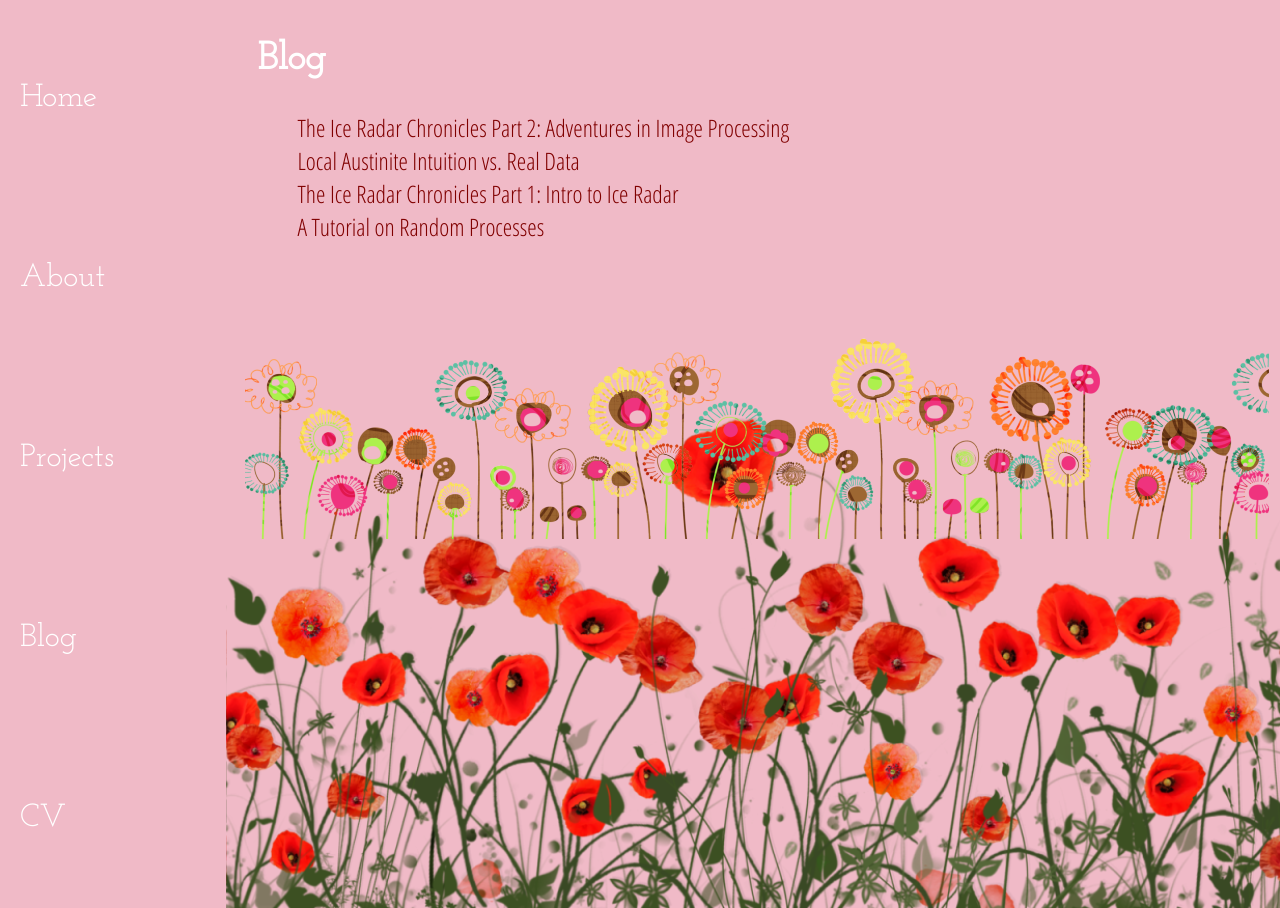
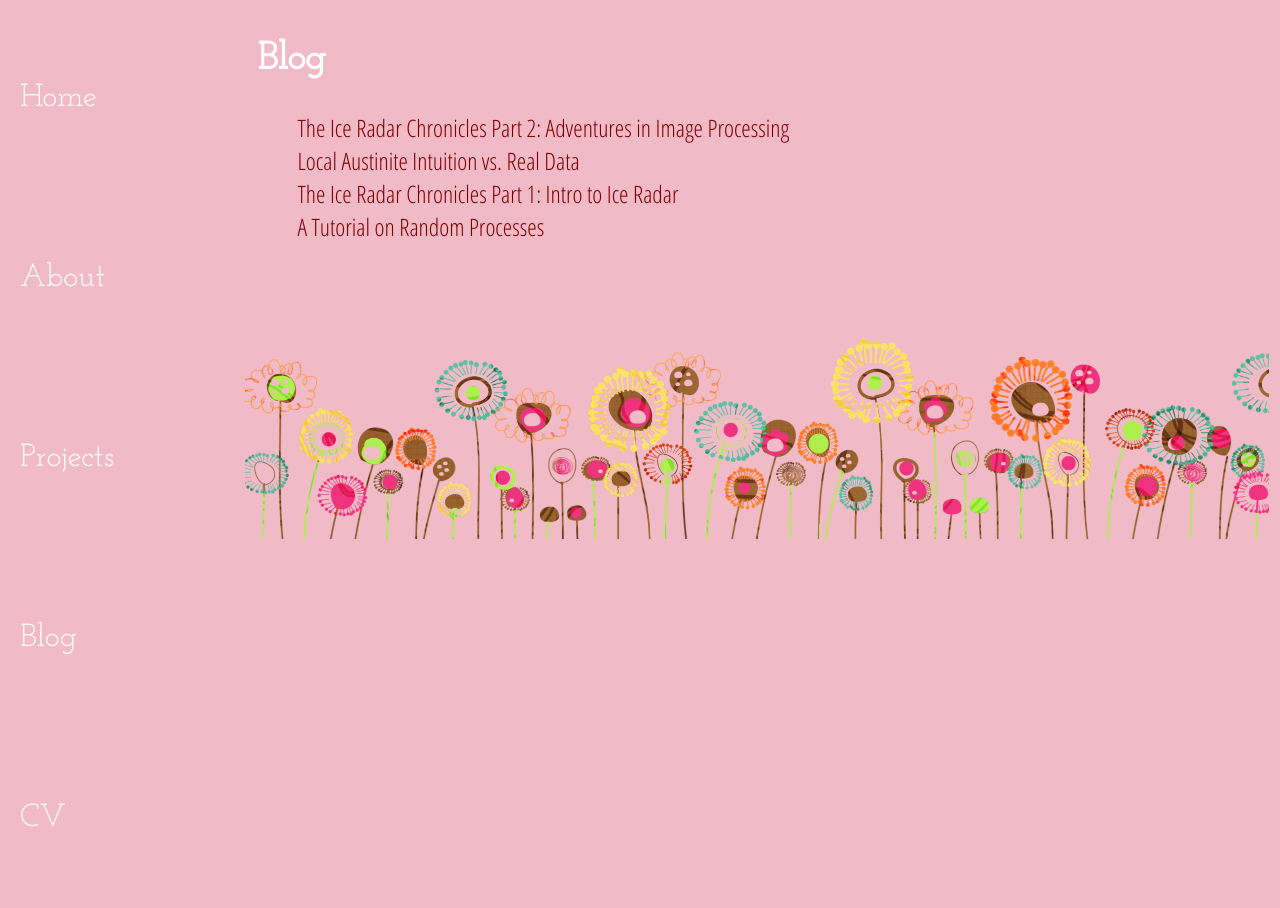
Before and after one commit to AlyssaYelle/AlyssaYelle.github.io, a Jekyll site: the page built from blog/index.html, in a window 1280 px wide. Built offline with Jekyll 4.4.1, drawn with Linux system fonts in a browser that asks for light colours.

Commit message:
forgot to remove origin background of blog page

```diff
--- a/css/main.css
+++ b/css/main.css
@@ -109,12 +109,12 @@ h4 {
 
 /*blog post and project links page styling*/
 
-.blog {
+/*.blog {
   background-image: url("assets/portfolio5.png");
   background-size:cover;
   background-position:center bottom;
 
-}
+}*/
 
 .list {
   text-align: left;
```
